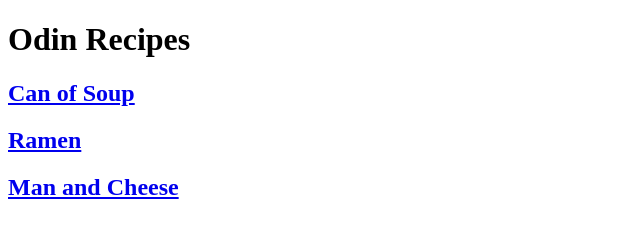
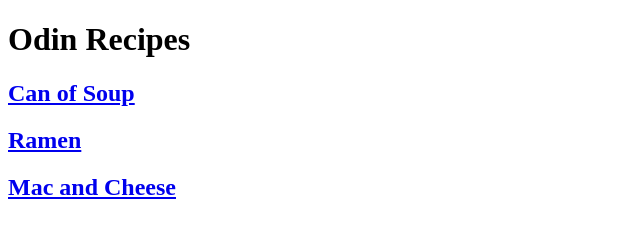
Before and after one commit to maryrosegrace/odin-recipes, a plain HTML site: page index.html in a window 1280 px wide. Shown: the full height of the page, 0-640 px from the left. Drawn offline with Linux system fonts and the light colour scheme.

Commit message:
Fix spelling on index page

```diff
--- a/index.html
+++ b/index.html
@@ -8,6 +8,6 @@
         <h1>Odin Recipes</h1>
         <h2><a href=recipes/canofsoup.html>Can of Soup</a></h2>
         <h2><a href=recipes/ramen.html>Ramen</a></h2>
-        <h2><a href=recipes/macandcheese.html>Man and Cheese</a></h2>
+        <h2><a href=recipes/macandcheese.html>Mac and Cheese</a></h2>
     </body>
     </html>
```
